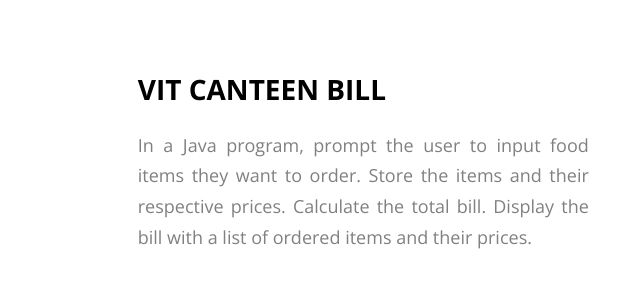
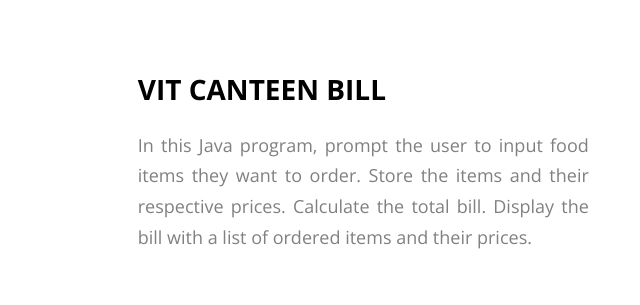
Before and after one commit to SohamChhajed/portfolio, a plain HTML site: page index.html in a window 1280 px wide. Shown: the part 2160-2465 px from the top of the page, 640-1280 px from the left. Drawn offline with nearby package versions, Linux system fonts and the light colour scheme; files whose address does not match are found by name.

Commit message:
grammatical error

```diff
--- a/index.html
+++ b/index.html
@@ -221,7 +221,7 @@
             <div class="projects__row-content">
               <h3 class="projects__row-content-title">VIT CANTEEN BILL</h3>
               <p class="projects__row-content-desc">
-                In a Java program, prompt the user to input food items they want
+                In this Java program, prompt the user to input food items they want
                 to order. Store the items and their respective prices. Calculate
                 the total bill. Display the bill with a list of ordered items
                 and their prices.
```
